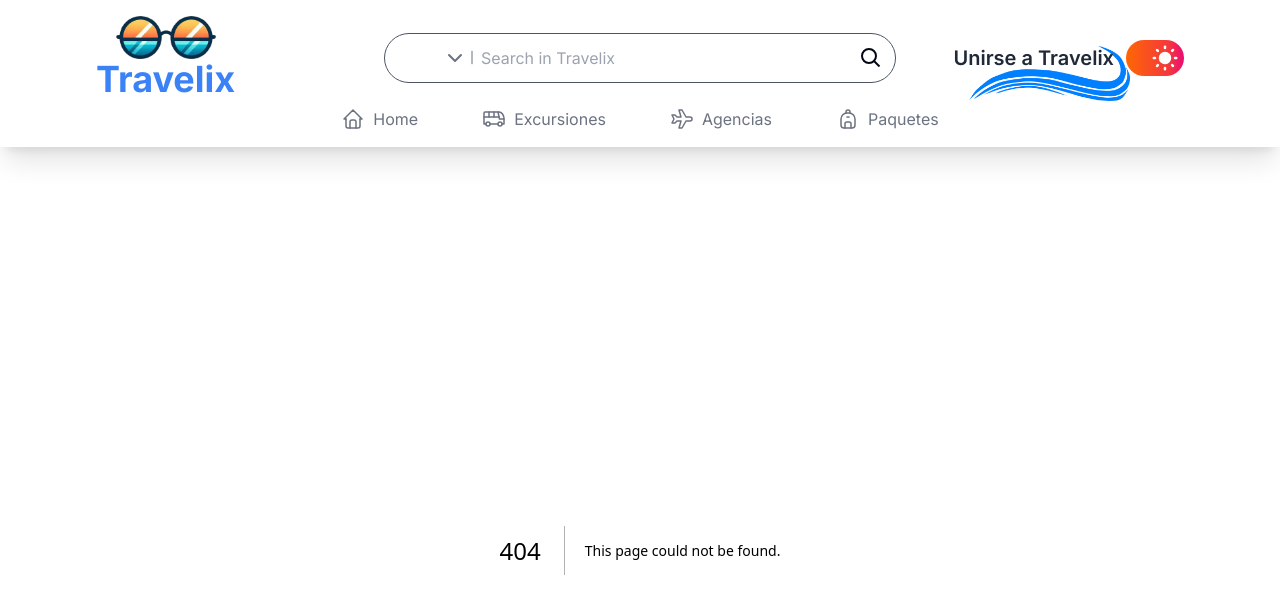
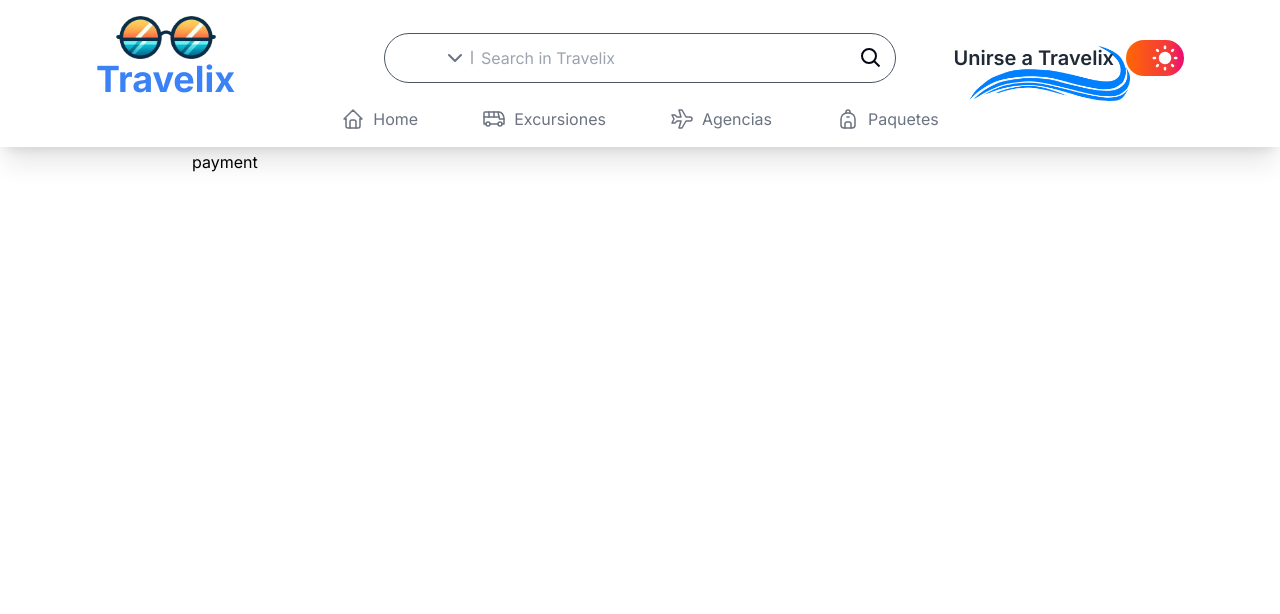
Before and after one commit to Val020213/travel-agency-frontend, a Next.js app: page /payment in a window 1280 px wide. Before the commit this address had no page. Shown: the top 614 px of the page. Built offline with nearby package versions, Linux system fonts and the light colour scheme; a web font is replaced by a local one.

Commit message:
feat/threroutes

```diff
--- /dev/null
+++ b/src/app/payment/page.tsx
@@ -0,0 +1,9 @@
+'use client';
+
+export default function Page() {
+  return (
+    <div>
+      <p>payment</p>
+    </div>
+  );
+}
--- /dev/null
+++ b/src/app/profile/page.tsx
@@ -0,0 +1,9 @@
+'use client';
+
+export default function Page() {
+  return (
+    <div>
+      <p>profile</p>
+    </div>
+  );
+}
```
